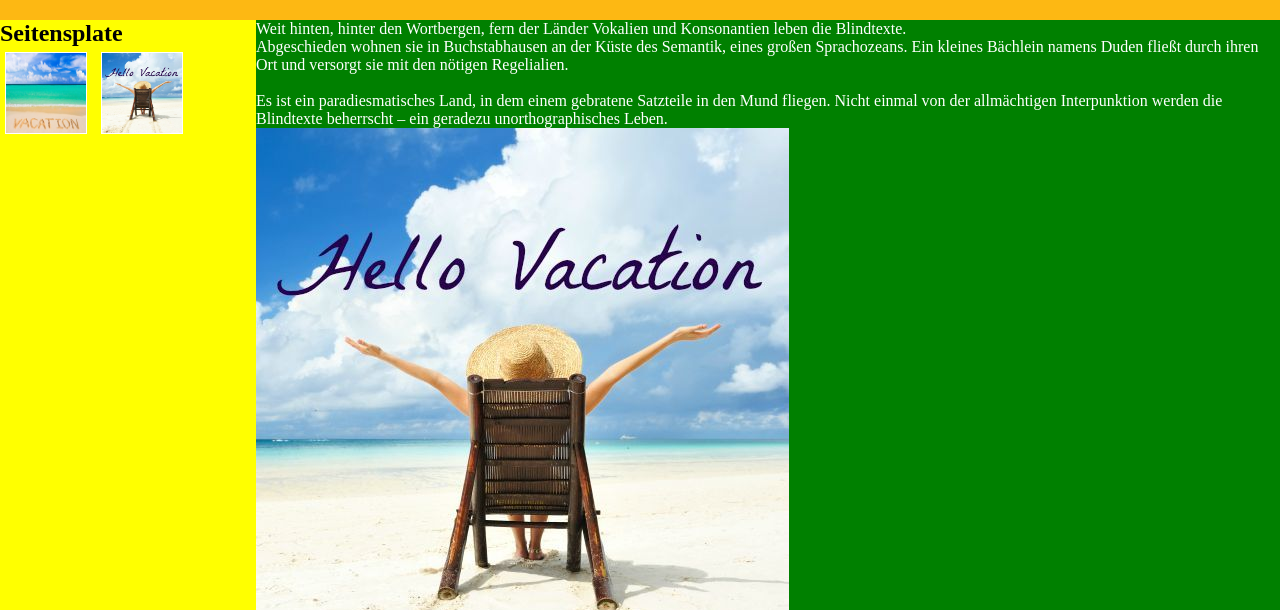
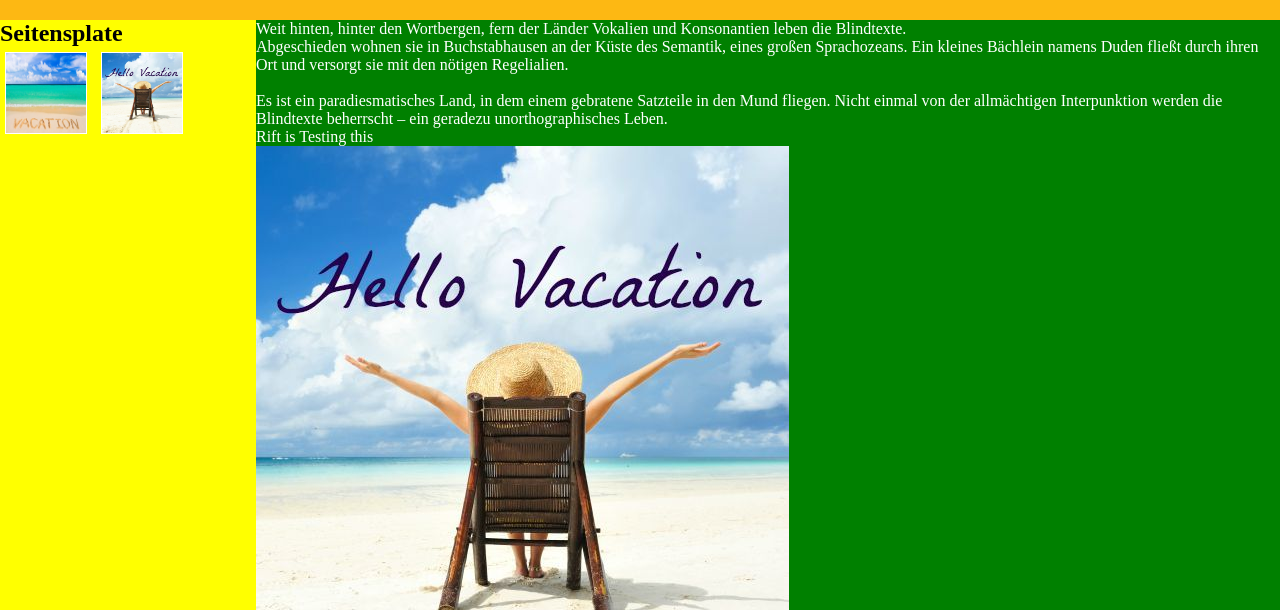
Before and after one commit to ararifat/reiseburo, a plain HTML site: page index.html in a window 1280 px wide. Shown: the part 190-800 px from the top of the page. Drawn offline with Linux system fonts and the light colour scheme.

Commit message:
Update index.html
edit in paragraph

```diff
--- a/index.html
+++ b/index.html
@@ -60,7 +60,7 @@ left: 95px;
 <p>Weit hinten, hinter den Wortbergen, fern der Länder Vokalien und Konsonantien leben die Blindtexte. </p><p>
 Abgeschieden wohnen sie in Buchstabhausen an der Küste des Semantik, eines großen Sprachozeans. Ein kleines Bächlein namens Duden fließt durch ihren Ort und versorgt sie mit den nötigen Regelialien. </p> <br> <p> Es ist ein paradiesmatisches Land, in dem einem gebratene Satzteile in den Mund fliegen. Nicht einmal von der allmächtigen Interpunktion werden die Blindtexte beherrscht – ein geradezu unorthographisches Leben. </p>
 
-
+<p>Rift is Testing this</p>
 <img src="bilder/w3.jpg" id ="huetten">
 <img src="bilder/w4.jpg">
 <p>Eines Tages aber beschloß eine kleine Zeile Blindtext, ihr Name war Lorem Ipsum, hinaus zu gehen in die weite Grammatik. Der große Oxmox riet ihr davon ab, da es dort wimmele von bösen Kommata, wilden Fragezeichen und hinterhältigen Semikoli, doch das Blindtextchen ließ sich nicht beirren. Es packte seine sieben Versalien, schob sich sein Initial in den Gürtel und machte sich auf den Weg. Als es die ersten Hügel des Kursivgebirges erklommen hatte, warf es einen letzten Blick zurück auf die Skyline seiner Heimatstadt Buchstabhausen, die Headline von Alphabetdorf und die Subline seiner eigenen Straße, der Zeilengasse. Wehmütig lief ihm eine rhetorische Frage über die Wange, dann setzte es seinen Weg fort. Unterwegs traf es eine Copy. Die Copy warnte das Blindtextchen, da, wo sie herkäme wäre sie.</p>
```
